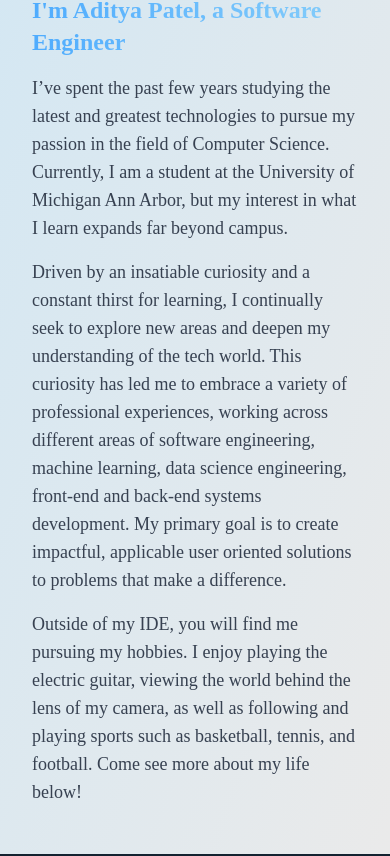
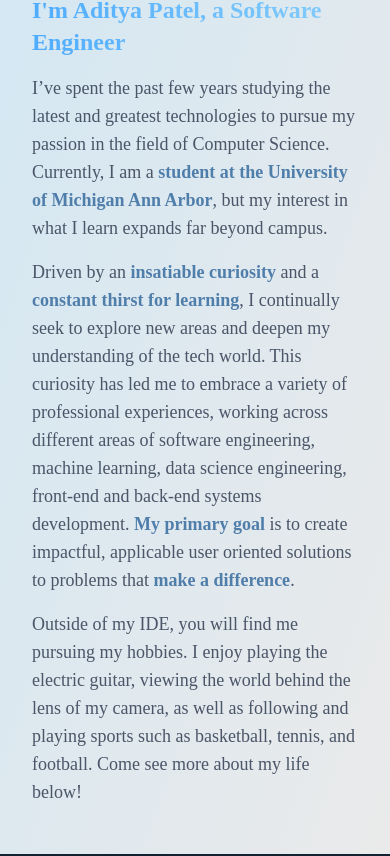
Before and after one commit to aspatel262/portfolio, a React (Create React App) app: page /about-me in a window 390 px wide. Shown: the part 317-1173 px from the top of the page. Built offline with nearby package versions, Linux system fonts and the light colour scheme.

Commit message:
migrated all styles from tailwind inline to style sheet as generally accepted

```diff
--- a/src/App.css
+++ b/src/App.css
@@ -270,34 +270,31 @@
 }
 
 /* About Me */
-.about-me-container {
-  background: linear-gradient(to top left, #eaeaea 0%, #d1e7f4 100%);
-  width: max;
-}
-
-
-.text-container {
-  animation: slideUp 1s ease-in-out forwards;
-}
-
-@media (min-width: 768px) {
-  .text-container {
-    animation: slideInFromRight 1s ease-in-out forwards;
-  }
-}
-
-.text-container h1 {
-  background: linear-gradient(to right, #4facfe 0%, #87cefa 100%);
-  -webkit-background-clip: text;
-  -webkit-text-fill-color: transparent;
-}
-
 .image-container img {
   animation: slideInFromLeft 1s ease-in-out forwards;
   border-radius: 10px;
   box-shadow: 0 4px 8px rgba(0, 0, 0, 0.2);
-  transition: transform 0.3s ease-in-out opacity 0.3s ease-in-out;
+  transition: transform 0.3s ease-in-out, opacity 0.3s ease-in-out;
+  flex-shrink: 0; /* flex-shrink-0 */
+  margin-bottom: 1.5rem; /* mb-6 */
+  width: 75%; /* w-3/4 */
+  height: auto; /* h-auto */
+  object-fit: cover; /* object-cover */
+  opacity: 0; /* Ensure initial hidden state */
 }
+
+@media (min-width: 768px) {
+  .image-container img {
+    margin-bottom: 0; /* md:mb-0 */
+    width: 100%; /* md:w-full */
+    transform: rotate(-90deg); /* md:-rotate-90 */
+    transition: all 0.3s ease-in-out; /* md:transition-all md:ease-in-out md:duration-300 */
+  }
+  .image-container img:hover {
+    transform: rotate(0deg); /* md:hover:-rotate-0 */
+  }
+}
+
 
 
 /* Keyframes for the text container sliding in from below */
@@ -336,7 +333,93 @@
 }
 
 /* Ensure initial hidden state */
-.text-container,
+/* styles.css or your main CSS file */
+.image-container {
+  @apply flex items-center justify-center flex-shrink-0 mb-6 md:mb-0 md:mr-6 w-full md:w-2/5 md:-rotate-90 md:hover:-rotate-0 md:transition-all md:ease-in-out md:duration-300;
+}
+
 .image-container img {
   opacity: 0;
 }
+
+
+.about-bolded {
+  font-weight: bold;
+  color: #507eab;
+}
+
+.about-text {
+  font-size: 1.125rem; /* text-lg */
+  line-height: 1.75rem; /* Adjust line height for text-lg */
+  color: #4a5568; /* text-gray-700 */
+  margin-bottom: 1rem; /* mb-4 */
+}
+
+@media (min-width: 1024px) {
+  .about-text {
+    font-size: 1.25rem; /* lg:text-xl */
+    line-height: 1.75rem; /* Adjust line height for text-xl */
+  }
+}
+
+.about-content {
+  width: 100%; /* w-full */
+  padding-left: 0; /* Ensure no padding on smaller screens */
+  margin-top: 0; /* Ensure no margin on smaller screens */
+  animation: slideUp 1s ease-in-out forwards;
+  opacity: 0;
+}
+
+@media (min-width: 768px) {
+  .about-content {
+    width: 60%; /* md:w-3/5 */
+    padding-left: 1.25rem; /* md:pl-5 */
+    margin-top: 5rem; /* md:mt-20 */
+    animation: slideInFromRight 1s ease-in-out forwards;
+  }
+}
+
+@media (min-width: 1024px) {
+  .about-content {
+    margin-top: 0; /* lg:mt-0 */
+  }
+}
+
+.about-content h1 {
+  font-size: 1.5rem; /* text-2xl */
+  line-height: 2rem; /* Adjust line height for text-2xl */
+  font-weight: 700; /* font-bold */
+  margin-bottom: 1rem; /* mb-4 */
+  background: linear-gradient(to right, #4facfe 0%, #87cefa 100%);
+  -webkit-background-clip: text;
+  -webkit-text-fill-color: transparent;
+}
+
+@media (min-width: 768px) {
+  .about-content h1 {
+    font-size: 1.875rem; /* md:text-3xl */
+    line-height: 2.25rem; /* Adjust line height for text-3xl */
+  }
+}
+
+@media (min-width: 1024px) {
+  .about-content h1 {
+    font-size: 1.875rem; /* lg:text-3xl */
+    line-height: 2.25rem; /* Adjust line height for text-3xl */
+  }
+}
+
+.abme {
+  width: 100%; /* w-full */
+  min-height: 100vh; /* min-h-screen */
+  background-color: white; /* bg-white */
+  display: flex; /* flex */
+  flex-direction: column; /* flex-col */
+  align-items: center; /* items-center */
+}
+
+.abme-page {
+  @apply pt-20 flex flex-col md:flex-row items-center justify-between w-full min-h-screen md:pl-44 md:pr-20 p-8 overflow-auto;
+  background: linear-gradient(to top left, #eaeaea 0%, #d1e7f4 100%);
+  width: max;
+}
--- a/src/components/AboutMe.jsx
+++ b/src/components/AboutMe.jsx
@@ -4,31 +4,28 @@ import headshot from '../assets/aboutme/headshot.png'
 
 const AboutMe = () => {
   return (
-    <div id="about-me" className="w-full min-h-screen bg-white flex flex-col items-center">
-      <div className="about-me-container pt-20 flex flex-col md:flex-row items-center justify-between w-full min-h-screen md:pl-44 md:pr-20 p-8 overflow-auto">
-        <div className="image-container flex items-center justify-center flex-shrink-0 mb-6 md:mb-0 md:mr-6 w-full md:w-2/5 md:-rotate-90 md:hover:-rotate-0 md:transition-all md:ease-in-out md:duration-300">
-          <img
-            src={headshot}
-            alt="Aditya Patel"
-            className="flex-shrink-0 mb-6 md:mb-0 md:w-full w-3/4 h-auto object-cover"
-          />
+    <div id="about-me" className="abme">
+      <div className="abme-page">
+        <div className="image-container">
+          <img src={headshot} alt="Headshot of Aditya Patel" />
         </div>
 
-        <div className="text-container w-full md:w-3/5 md:pl-5 md:mt-20 lg:mt-0">
-          <h1 className="text-2xl md:text-3xl lg:text-3xl font-bold mb-4">
+        <div className="about-content">
+          <h1>
             I'm Aditya Patel, a Software Engineer
           </h1>
-          <p className="text-lg lg:text-xl text-gray-700 mb-4">
+          <p className="about-text">
             I’ve spent the past few years studying the latest and greatest technologies to pursue my passion in the field of Computer Science. Currently,
-            I am a student at the University of Michigan Ann Arbor, but my interest in what I learn expands far beyond campus.
+            I am a <span className='about-bolded'>student at the University of Michigan Ann Arbor</span>, but my interest in what I learn expands far beyond campus.
           </p>
-          <p className="text-lg lg:text-xl text-gray-700 mb-4">
-            Driven by an insatiable curiosity and a constant thirst for learning, I continually seek to explore new areas and deepen my understanding
-            of the tech world. This curiosity has led me to embrace a variety of professional experiences, working across different areas of software
-            engineering, machine learning, data science engineering, front-end and back-end systems development. My primary goal is to create impactful,
-            applicable user oriented solutions to problems that make a difference.
+          <p className="about-text">
+            Driven by an <span className='about-bolded'>insatiable curiosity</span> and a <span className='about-bolded'>constant thirst for learning</span>,
+            I continually seek to explore new areas and deepen my understanding of the tech world. This curiosity has led me to embrace a variety of
+            professional experiences, working across different areas of software engineering, machine learning, data science engineering, front-end
+            and back-end systems development. <span className='about-bolded'>My primary goal</span> is to create impactful, applicable user
+            oriented solutions to problems that <span className='about-bolded'>make a difference</span>.
           </p>
-          <p className="text-lg lg:text-xl text-gray-700 mb-4">
+          <p className="about-text">
             Outside of my IDE, you will find me pursuing my hobbies. I enjoy playing the electric guitar, viewing the world
             behind the lens of my camera, as well as following and playing sports such as basketball, tennis, and football.
             Come see more about my life below!
```
